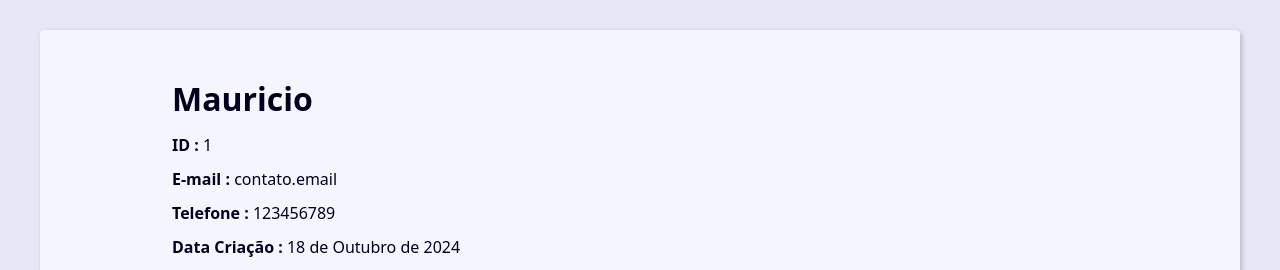
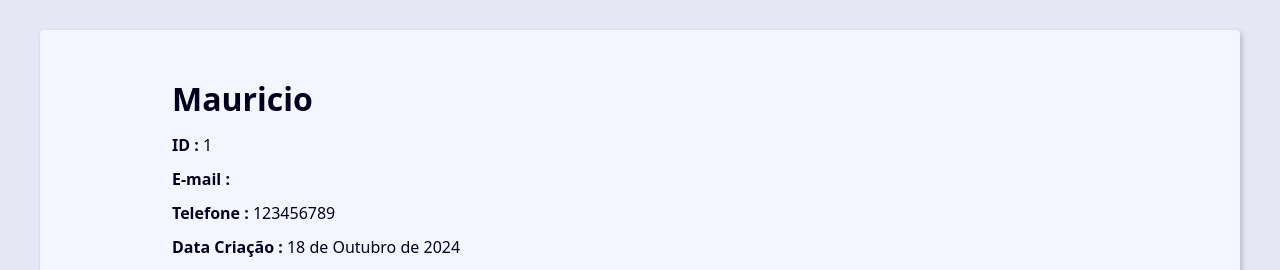
Before and after one commit to Mauricio-Amr/Prj_Django_Agenda, a Django app: page /1/ in a window 1280 px wide. Shown: the top 270 px of the page. Run offline with Django 4.2, Linux system fonts and the light colour scheme; data comes from the database, SQL or seed files in the repository.

Commit message:
definindo query contato unico

```diff
--- a/contatos/templates/contatos/contatos.html
+++ b/contatos/templates/contatos/contatos.html
@@ -5,10 +5,10 @@
         {{contato.nome}} {{contato.sobrenome}}
     </h1>
     <p><b>ID : </b>{{contato.id}}</p>
-    <p><b>E-mail : </b>contato.email</p>
+    <p><b>E-mail : </b>{{contato.email}}</p>
     <p><b>Telefone : </b>{{contato.telefone}}</p>
     <p><b>Data Criação : </b>{{contato.data_criacao}}</p>
-    <p><b>Descriação : </b>{{contato.descriacao}}</p>
+    <p><b>Descriação : </b>{{contato.descricao}}</p>
     <p><b>Categoria : </b>{{contato.categoria.nome}}</p>
 
 </div>
--- a/contatos/views/contatos_views.py
+++ b/contatos/views/contatos_views.py
@@ -1,6 +1,6 @@
-from django.shortcuts import render
+from django.shortcuts import render, get_object_or_404
 from contatos.models import Contato
-
+from django.http import Http404
 # Create your views here.
 
 
@@ -17,7 +17,9 @@ def index(request):
 
 
 def contatos(request, contato_id):
-    single_contact = Contato.objects.get(pk=contato_id)
+    # single_contact = Contato.objects.filter(pk=contato_id).first()
+    single_contact = get_object_or_404(
+        Contato.objects, pk=contato_id, show=True)  # type: ignore
 
     context = {'contato': single_contact}
 
```
